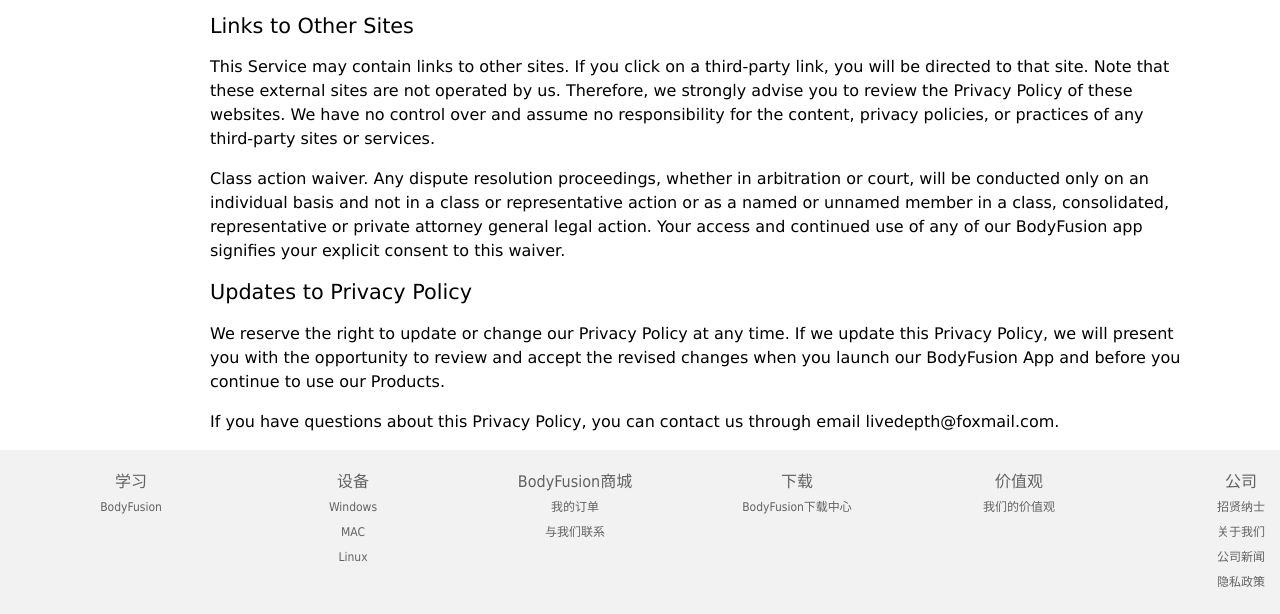
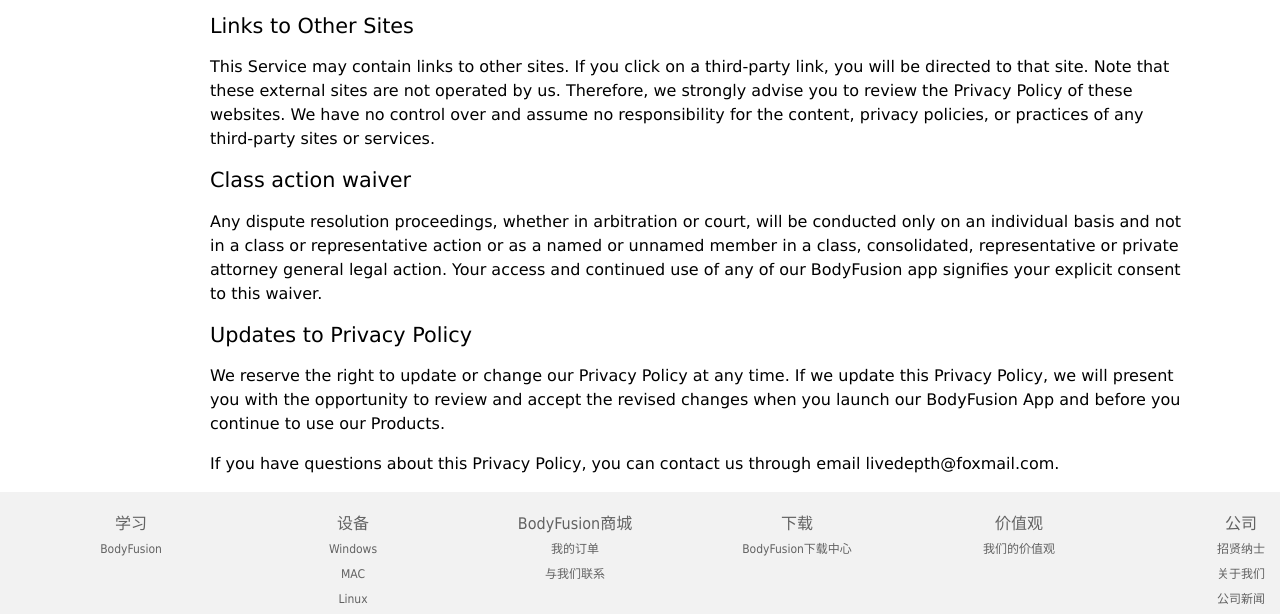
Before and after one commit to neycyanshi/BodyFusionHTML, a plain HTML site: page privacy.html in a window 1280 px wide. Shown: the part 1247-1861 px from the top of the page. Drawn offline with Linux system fonts and the light colour scheme.

Commit message:
Update privacy.html

```diff
--- a/privacy.html
+++ b/privacy.html
@@ -71,8 +71,9 @@
 			<p>
 				This Service may contain links to other sites. If you click on a third-party link, you will be directed to that site. Note that these external sites are not operated by us. Therefore, we strongly advise you to review the Privacy Policy of these websites. We have no control over and assume no responsibility for the content, privacy policies, or practices of any third-party sites or services.
 			</p>
+			<h2>Class action waiver</h2>
 			<p>
-				Class action waiver. Any dispute resolution proceedings, whether in arbitration or court, will be conducted only on an individual basis and not in a class or representative action or as a named or unnamed member in a class, consolidated, representative or private attorney general legal action. Your access and continued use of any of our BodyFusion app signifies your explicit consent to this waiver.
+				Any dispute resolution proceedings, whether in arbitration or court, will be conducted only on an individual basis and not in a class or representative action or as a named or unnamed member in a class, consolidated, representative or private attorney general legal action. Your access and continued use of any of our BodyFusion app signifies your explicit consent to this waiver.
 			</p>
 			<h2>Updates to Privacy Policy</h2>
 			<p>
```
